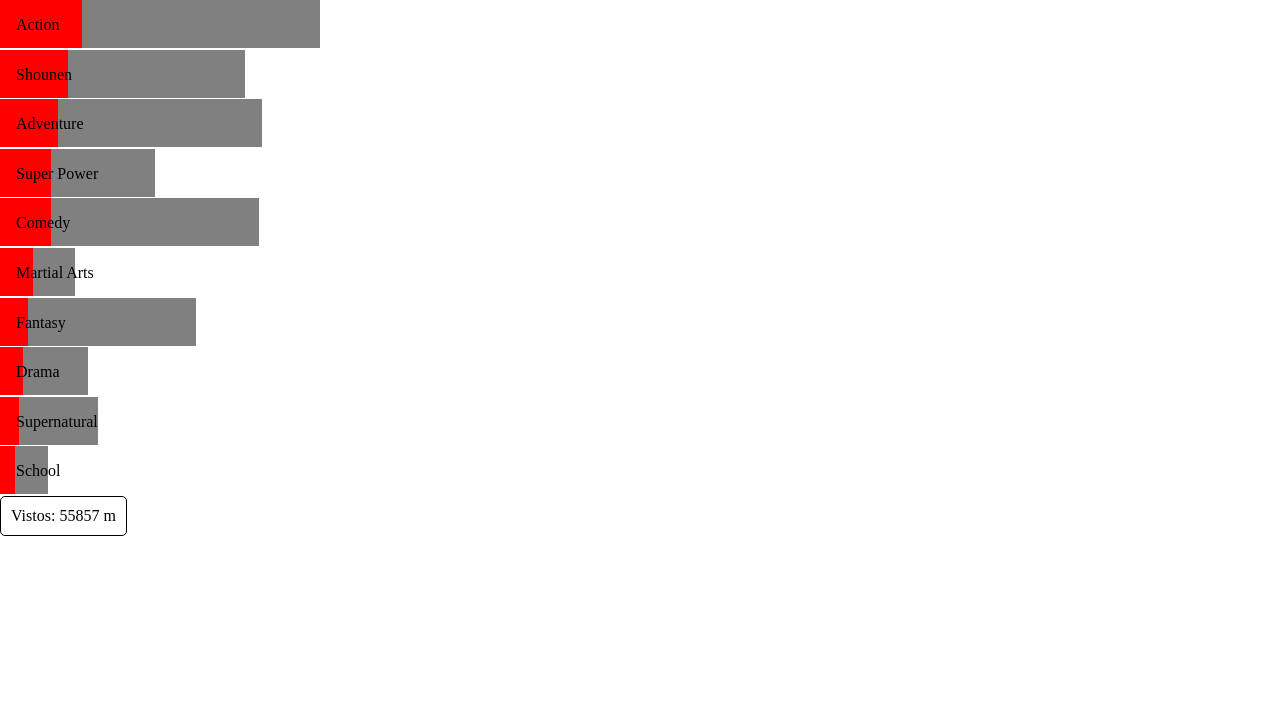
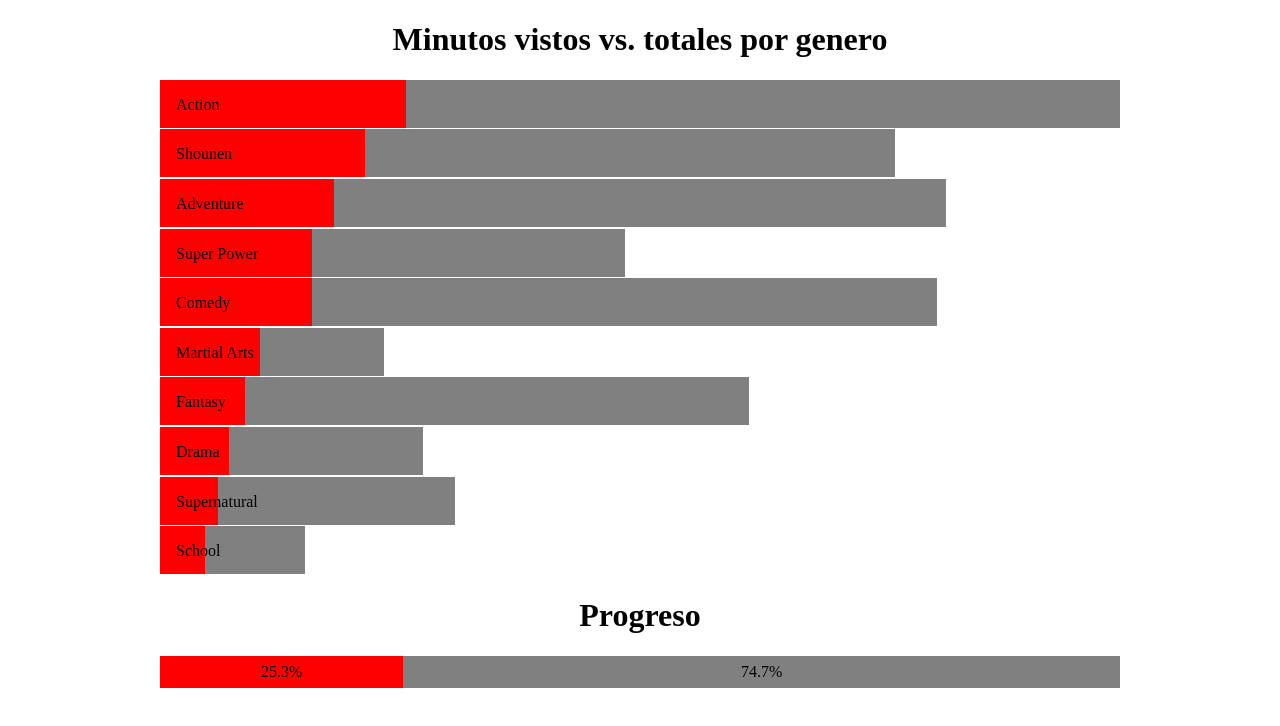
Before and after one commit to gbarbieripederiva/infovis, a plain HTML site: page pdata/page/index.html in a window 1280 px wide. Drawn offline with nearby package versions, Linux system fonts and the light colour scheme.

Commit message:
added barra de progreso

```diff
--- /dev/null
+++ b/pdata/page/genresGraph.js
@@ -0,0 +1,92 @@
+function appendGraph(fullData,div) {
+    let genresData = {
+        totales:{},
+        vistos:{}
+    }
+    for (const series of fullData) {
+        for (const season of series.temporadas) {
+            for (const genre of series.generos) {
+                if (typeof genresData.totales[genre] == 'undefined') {
+                    genresData.totales[genre] = 0
+                }
+                if (typeof genresData.vistos[genre] == 'undefined') {
+                    genresData.vistos[genre] = 0
+                }
+                genresData.totales[genre] += season.capitulos * season.duracion
+                genresData.vistos[genre] += season.capitulosVistos * season.duracion
+            }
+        }
+    }
+    let genreDataForD3 = []
+    let maxValuesGenreData = {
+        vistos:0,
+        totales:0
+    }
+    for (const g in genresData.totales) {
+        genreDataForD3.push({name:g,vistos:genresData.vistos[g],totales:genresData.totales[g]})
+        if(genresData.vistos[g] > maxValuesGenreData.vistos){
+            maxValuesGenreData.vistos = genresData.vistos[g];
+        }
+        if(genresData.totales[g] > maxValuesGenreData.totales){
+            maxValuesGenreData.totales = genresData.totales[g];
+        }
+    }
+    genreDataForD3.sort(function(d1,d2) {
+        return d2.vistos - d1.vistos
+    })
+    genreDataForD3 = genreDataForD3.slice(0,10)
+
+    let tooltip = d3   .select("body")
+                        .append("div")
+                        .style("position", "fixed")
+                        .style("visibility", "hidden")
+                        .style("background-color", "white")
+                        .style("border", "solid")
+                        .style("border-width", "1px")
+                        .style("border-radius", "5px")
+                        .style("padding", "10px");
+
+
+
+    let divs =      div
+                    .selectAll("div")
+                    .data(genreDataForD3)
+                    .enter()
+                    .append("div")
+
+    divs            .style("position","relative")
+                    .style("height","3em")
+                    .style("display","flex")
+                    .style("margin-bottom",".1em")
+
+    divs            .append("p")
+                    .text(function(d) {
+                        return d.name
+                    })
+                    .style("position","absolute")
+                    .style("top","0")
+                    .style("left","1em")
+
+    divs            .append("div")
+                    .style("width",function(d) {
+                        return (d.vistos / maxValuesGenreData.totales) * 100+ "%"
+                    })
+                    .style("background-color","red")
+                    .on("mouseover", function(event,d,i){return tooltip.text(`Vistos: ${d.vistos} m`).style("visibility", "visible");})
+                    .on("mousemove", function(event){return tooltip.style("top", (event.clientY)+"px").style("left",(event.clientX)+"px");})
+                    .on("mouseout", function(event){return tooltip.style("visibility", "hidden");});
+
+    divs            .append("div")
+                    .style("width",function(d) {
+                        return ((d.totales - d.vistos) / maxValuesGenreData.totales) * 100+ "%"
+                    })
+                    .style("background-color","grey")
+                    .on("mouseover", function(event,d,i){return tooltip.text(`Por ver: ${d.totales - d.vistos} m`).style("visibility", "visible");})
+                    .on("mousemove", function(event){return tooltip.style("top", (event.clientY)+"px").style("left",(event.clientX)+"px");})
+                    .on("mouseout", function(event){return tooltip.style("visibility", "hidden");});
+
+}
+
+export default {
+    appendGraph
+}
--- a/pdata/page/index.html
+++ b/pdata/page/index.html
@@ -10,6 +10,14 @@
     <link rel="stylesheet" href="style.css">
 </head>
 <body>
-    <div id="genresGraph" style="width: 20em;"></div>
+    <main>
+        <h1>Minutos vistos vs. totales por genero</h1>
+        <div id="genresGraph" class="graph"></div>
+        <h1>Progreso</h1>
+        <div id="progressBar" class="graph"></div>
+    </main>
+    <footer>
+
+    </footer>
 </body>
 </html>
--- a/pdata/page/index.js
+++ b/pdata/page/index.js
@@ -1,93 +1,12 @@
+import GenresGraph from "./genresGraph.js"
+import ProgressBar from "./progressBar.js";
+
 async function main() {
     let res = await fetch("../data.json");
     if (res.ok) {
         let fullData = await res.json();
-        let genresData = {
-            totales:{},
-            vistos:{}
-        }
-        for (const series of fullData) {
-            for (const season of series.temporadas) {
-                for (const genre of series.generos) {
-                    if (typeof genresData.totales[genre] == 'undefined') {
-                        genresData.totales[genre] = 0
-                    }
-                    if (typeof genresData.vistos[genre] == 'undefined') {
-                        genresData.vistos[genre] = 0
-                    }
-                    genresData.totales[genre] += season.capitulos * season.duracion
-                    genresData.vistos[genre] += season.capitulosVistos * season.duracion
-                }
-            }
-        }
-        let genreDataForD3 = []
-        let maxValuesGenreData = {
-            vistos:0,
-            totales:0
-        }
-        for (const g in genresData.totales) {
-            genreDataForD3.push({name:g,vistos:genresData.vistos[g],totales:genresData.totales[g]})
-            if(genresData.vistos[g] > maxValuesGenreData.vistos){
-                maxValuesGenreData.vistos = genresData.vistos[g];
-            }
-            if(genresData.totales[g] > maxValuesGenreData.totales){
-                maxValuesGenreData.totales = genresData.totales[g];
-            }
-        }
-        genreDataForD3.sort(function(d1,d2) {
-            return d2.vistos - d1.vistos
-        })
-        genreDataForD3 = genreDataForD3.slice(0,10)
-
-        let tooltip = d3   .select("body")
-                            .append("div")
-                            .style("position", "fixed")
-                            .style("visibility", "hidden")
-                            .style("background-color", "white")
-                            .style("border", "solid")
-                            .style("border-width", "1px")
-                            .style("border-radius", "5px")
-                            .style("padding", "10px");
-
-
-
-        let divs = d3   .select("#genresGraph")
-                        .selectAll("div")
-                        .data(genreDataForD3)
-                        .enter()
-                        .append("div")
-
-        divs            .style("position","relative")
-                        .style("height","3em")
-                        .style("display","flex")
-                        .style("margin-bottom",".1em")
-
-        divs            .append("p")
-                        .text(function(d) {
-                            return d.name
-                        })
-                        .style("position","absolute")
-                        .style("top","0")
-                        .style("left","1em")
-
-        divs            .append("div")
-                        .style("width",function(d) {
-                            return (d.vistos / maxValuesGenreData.totales) * 100+ "%"
-                        })
-                        .style("background-color","red")
-                        .on("mouseover", function(event,d,i){return tooltip.text(`Vistos: ${d.vistos} m`).style("visibility", "visible");})
-                        .on("mousemove", function(event){return tooltip.style("top", (event.pageY)+"px").style("left",(event.pageX)+"px");})
-                        .on("mouseout", function(event){return tooltip.style("visibility", "hidden");});
-
-        divs            .append("div")
-                        .style("width",function(d) {
-                            return ((d.totales - d.vistos) / maxValuesGenreData.totales) * 100+ "%"
-                        })
-                        .style("background-color","grey")
-                        .on("mouseover", function(event,d,i){return tooltip.text(`Por ver: ${d.totales - d.vistos} m`).style("visibility", "visible");})
-                        .on("mousemove", function(event){return tooltip.style("top", (event.pageY)+"px").style("left",(event.pageX)+"px");})
-                        .on("mouseout", function(event){return tooltip.style("visibility", "hidden");});
-
+        GenresGraph.appendGraph(fullData, d3.select("#genresGraph"))
+        ProgressBar.appendGraph(fullData,d3.select("#progressBar"))
     }
 }
 
--- /dev/null
+++ b/pdata/page/progressBar.js
@@ -0,0 +1,40 @@
+import { applyMultipleStyles } from "./utils.js"
+
+function appendGraph(fullData,div) {
+    const graphData = {
+        vistos:0,
+        total:0
+    }
+    for (const series of fullData) {
+        for (const temporada of series.temporadas) {
+            graphData.vistos += temporada.capitulosVistos * temporada.duracion
+            graphData.total += temporada.capitulos * temporada.duracion
+        }
+    }
+
+    const percentageSeen = ((graphData.vistos / graphData.total) * 100)
+    const percentageNotSeen = 100 - percentageSeen
+    div.style("display","flex")
+
+    const commonStyles = {
+        "height":"2em",
+        "text":"centered",
+        "display":"flex",
+        "justify-content":"center",
+        "align-items":"center"
+    }
+
+    // Progress
+    applyMultipleStyles(div.append("div"),commonStyles)
+        .style("width",percentageSeen + "%").style("background-color","red")
+        .append("p").text((percentageSeen.toFixed(1)) + "%");
+    // Missing
+    applyMultipleStyles(div.append("div"),commonStyles)
+        .style("width",percentageNotSeen + "%").style("background-color","grey")
+        .append("p").text(percentageNotSeen.toFixed(1) + "%");
+}
+
+
+export default {
+    appendGraph
+}
--- a/pdata/page/style.css
+++ b/pdata/page/style.css
@@ -2,7 +2,16 @@ body,html{
     margin: 0;
     padding: 0;
 }
-
-.red-bar{
-    background-color: red;
+main{
+    width: 100%;
+    display: flex;
+    justify-content: center;
+    align-items: center;
+    flex-direction: column;
 }
+footer{
+    height: 3em;
+}
+.graph{
+    width: 75%;
+}
--- /dev/null
+++ b/pdata/page/utils.js
@@ -0,0 +1,6 @@
+export function applyMultipleStyles(selection, styles) {
+    for (const name in styles) {
+        selection.style(name,styles[name])
+    }
+    return selection;
+}
```
